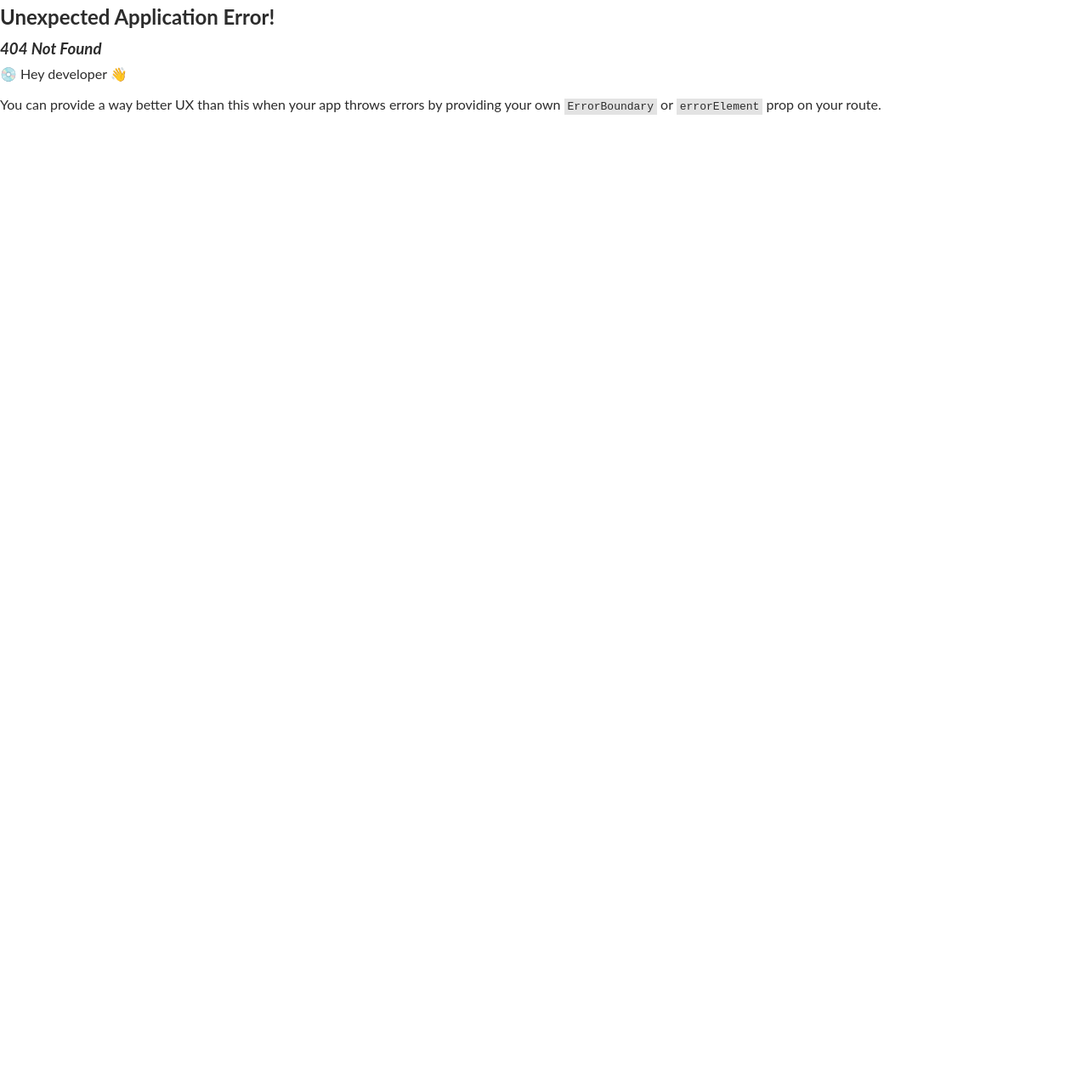
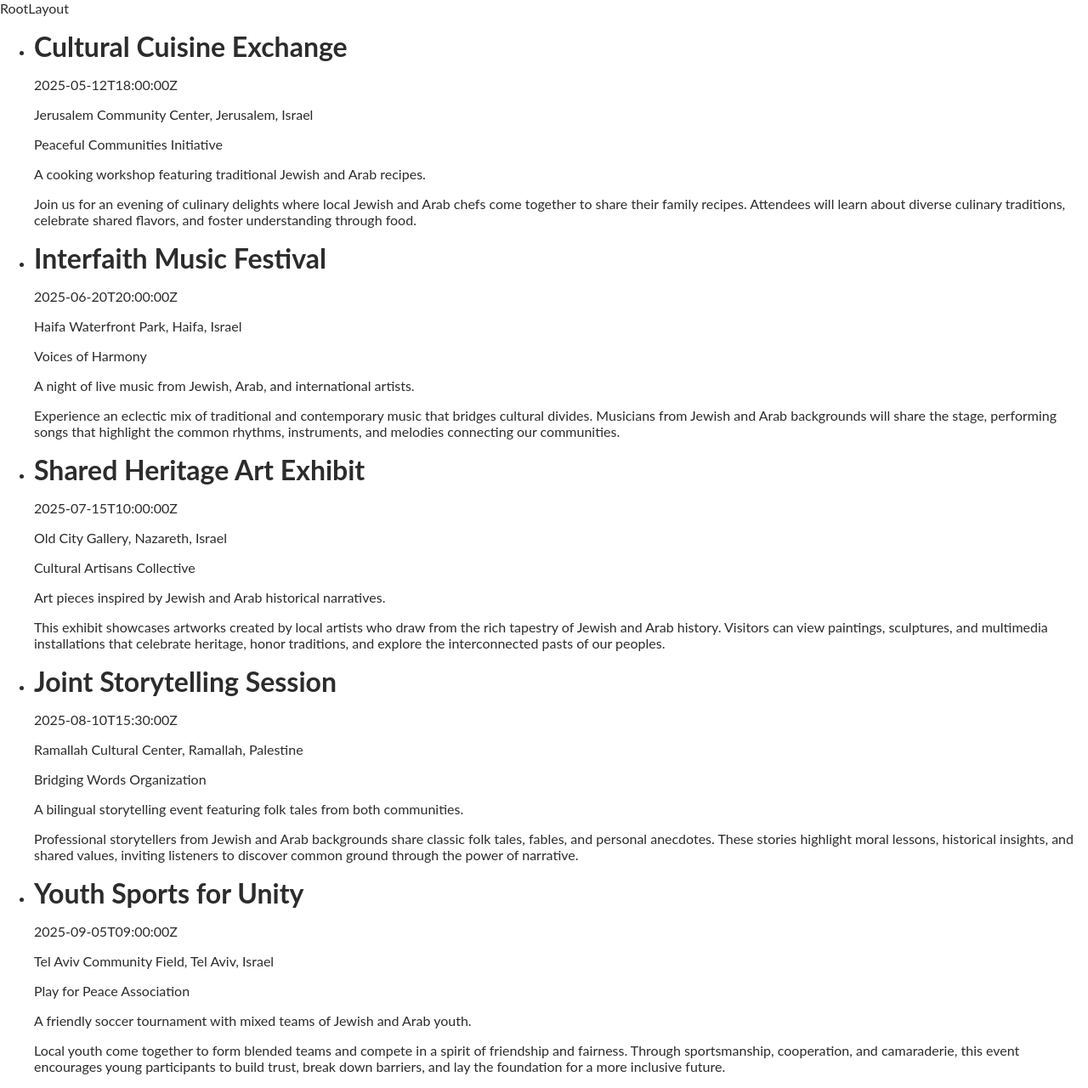
Before and after one commit to expozonee/cultural-harmony-app, a React (Vite) app: page /events in a window 1280 px wide. Before the commit this address had no page. Shown: the whole page at 85% size. Before the commit the page ends 800 px from the top, so only its background shows below. Built offline with nearby package versions, Linux system fonts and the light colour scheme; a web font is replaced by a local one.

Commit message:
added the EventPreview and EventsList cmps- without styling

```diff
--- /dev/null
+++ b/public/data/events.json
@@ -0,0 +1,47 @@
+[
+    {
+    "id": 0,
+      "event_title": "Cultural Cuisine Exchange",
+      "date": "2025-05-12T18:00:00Z",
+      "location": "Jerusalem Community Center, Jerusalem, Israel",
+      "host": "Peaceful Communities Initiative",
+      "summary": "A cooking workshop featuring traditional Jewish and Arab recipes.",
+      "description": "Join us for an evening of culinary delights where local Jewish and Arab chefs come together to share their family recipes. Attendees will learn about diverse culinary traditions, celebrate shared flavors, and foster understanding through food."
+    },
+    {
+        "id": 1,
+      "event_title": "Interfaith Music Festival",
+      "date": "2025-06-20T20:00:00Z",
+      "location": "Haifa Waterfront Park, Haifa, Israel",
+      "host": "Voices of Harmony",
+      "summary": "A night of live music from Jewish, Arab, and international artists.",
+      "description": "Experience an eclectic mix of traditional and contemporary music that bridges cultural divides. Musicians from Jewish and Arab backgrounds will share the stage, performing songs that highlight the common rhythms, instruments, and melodies connecting our communities."
+    },
+    {
+        "id": 2,
+      "event_title": "Shared Heritage Art Exhibit",
+      "date": "2025-07-15T10:00:00Z",
+      "location": "Old City Gallery, Nazareth, Israel",
+      "host": "Cultural Artisans Collective",
+      "summary": "Art pieces inspired by Jewish and Arab historical narratives.",
+      "description": "This exhibit showcases artworks created by local artists who draw from the rich tapestry of Jewish and Arab history. Visitors can view paintings, sculptures, and multimedia installations that celebrate heritage, honor traditions, and explore the interconnected pasts of our peoples."
+    },
+    {
+        "id": 3,
+      "event_title": "Joint Storytelling Session",
+      "date": "2025-08-10T15:30:00Z",
+      "location": "Ramallah Cultural Center, Ramallah, Palestine",
+      "host": "Bridging Words Organization",
+      "summary": "A bilingual storytelling event featuring folk tales from both communities.",
+      "description": "Professional storytellers from Jewish and Arab backgrounds share classic folk tales, fables, and personal anecdotes. These stories highlight moral lessons, historical insights, and shared values, inviting listeners to discover common ground through the power of narrative."
+    },
+    {
+        "id": 4,
+      "event_title": "Youth Sports for Unity",
+      "date": "2025-09-05T09:00:00Z",
+      "location": "Tel Aviv Community Field, Tel Aviv, Israel",
+      "host": "Play for Peace Association",
+      "summary": "A friendly soccer tournament with mixed teams of Jewish and Arab youth.",
+      "description": "Local youth come together to form blended teams and compete in a spirit of friendship and fairness. Through sportsmanship, cooperation, and camaraderie, this event encourages young participants to build trust, break down barriers, and lay the foundation for a more inclusive future."
+    }
+  ]
--- /dev/null
+++ b/src/components/EventPreview.jsx
@@ -0,0 +1,13 @@
+function EventPreview({ event }) {
+  return (
+    <div className="event-card">
+      <h1>{event.event_title}</h1>
+      <p>{event.date}</p>
+      <p>{event.location}</p>
+      <p>{event.host}</p>
+      <p>{event.summary}</p>
+      <p>{event.description}</p>
+    </div>
+  );
+}
+export default EventPreview;
--- /dev/null
+++ b/src/components/EventsList.jsx
@@ -0,0 +1,27 @@
+import { useEffect, useState } from "react";
+import EventPreview from "./EventPreview";
+
+function EventsList() {
+  const [events, setEvents] = useState([]);
+  useEffect(() => {
+    fetch("/public/data/events.json")
+      .then((response) => response.json())
+      .then((data) => setEvents(data))
+      .catch((error) => {
+        console.error("Error fetching event: ", error);
+      });
+  }, []);
+
+  return (
+    <>
+      <ul className="events-list">
+        {events.map((event) => (
+          <li key={event.id}>
+            <EventPreview event={event} />
+          </li>
+        ))}
+      </ul>
+    </>
+  );
+}
+export default EventsList;
--- a/src/router/RouterProvider.jsx
+++ b/src/router/RouterProvider.jsx
@@ -1,6 +1,7 @@
 import { HomePage } from "../pages/HomePage";
 import { RootLayout } from "../layout/RootLayout";
 import { RouterProvider, createBrowserRouter } from "react-router-dom";
+import EventsList from "../components/EventsList";
 
 const router = createBrowserRouter([
   {
@@ -11,6 +12,10 @@ const router = createBrowserRouter([
         index: true,
         element: <HomePage />,
       },
+      {
+        path: "/events",
+        element: <EventsList />,
+      },
     ],
   },
 ]);
```
